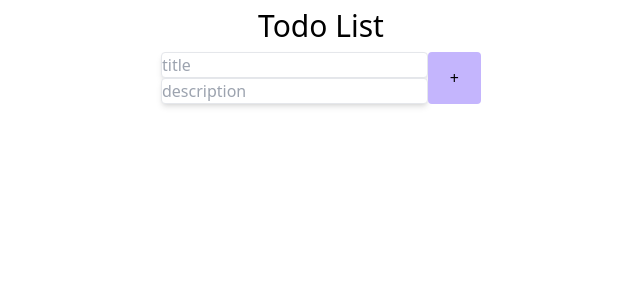
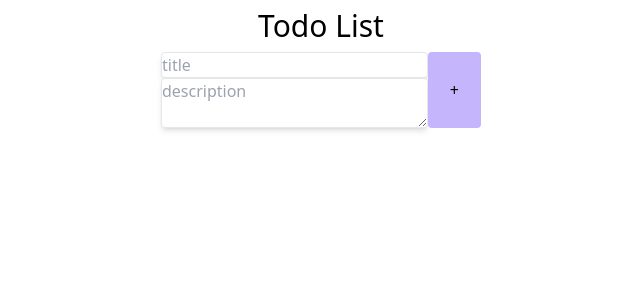
Before and after one commit to kwtn2422/TODOAPP, a Next.js app: page / in a window 1280 px wide. Shown: the top 300 px of the page, without its empty margins (319-959 px from the left). Built offline with nearby package versions, Linux system fonts and the light colour scheme.

Commit message:
ctrl enterで送信できるようにした

```diff
--- a/src/components/Form.tsx
+++ b/src/components/Form.tsx
@@ -20,8 +20,18 @@ const Form: React.FC<FormProps> = ({ onClick }) => {
     }
   };
 
+  const handleKeyDown = (e: React.KeyboardEvent) => {
+    if (e.ctrlKey && e.key === "Enter") {
+      handleSubmit(e);
+    }
+  };
+
   return (
-    <form onSubmit={handleSubmit} className="flex pb-2 w-full">
+    <form
+      onSubmit={handleSubmit}
+      onKeyDown={handleKeyDown}
+      className="flex pb-2 w-full"
+    >
       <div className="flex flex-col basis-5/6">
         <div className="flex flex-col">
           <input
@@ -31,12 +41,12 @@ const Form: React.FC<FormProps> = ({ onClick }) => {
             placeholder="title"
             className="shadow-md border border-gray-200 rounded "
           />
-          <input
-            type="text"
+          <textarea
             value={description}
             onChange={(e) => setDiscription(e.target.value)}
             placeholder="description"
-            className="shadow-md border border-gray-200 rounded "
+            className="shadow-md border border-gray-200 rounded break-words"
+            rows={2}
           />
         </div>
       </div>
--- a/src/components/TodoCard.tsx
+++ b/src/components/TodoCard.tsx
@@ -27,18 +27,18 @@ const TodoCard: React.FC<TodoCardProps> = ({
   };
 
   return (
-    <div className="flex shadow-md rounded w-full mb-1 h-25">
+    <div className="flex shadow-md rounded w-full mb-1 h-28">
       <button
-        className={`basis-1/6 flex items-center rounded-l ${statusClass[status].bgColor} h-full`}
+        className={`basis-1/6 flex items-center rounded-l ${statusClass[status].bgColor}`}
         onClick={handleStatusChange}
       >
         {statusClass[status].statement}
       </button>
       <div className="basis-5/6 flex flex-col">
-        <p className="basis-1/3 bg-blue-200 flex items-center rounded-tr border-b border-gray-300 h-full overflow-hidden">
+        <p className="basis-1/3 bg-blue-200 flex items-center rounded-tr border-b border-gray-300">
           {title}
         </p>
-        <p className="basis-2/3 bg-blue-100 flex rounded-br h-full overflow-y-auto pr-2">
+        <p className="basis-2/3 bg-blue-100 flex rounded-br pr-2">
           <span className="break-words">{description}</span>
         </p>
       </div>
```
